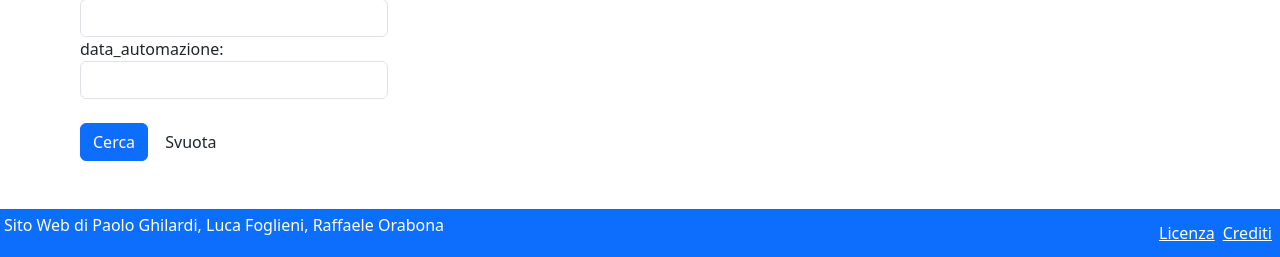
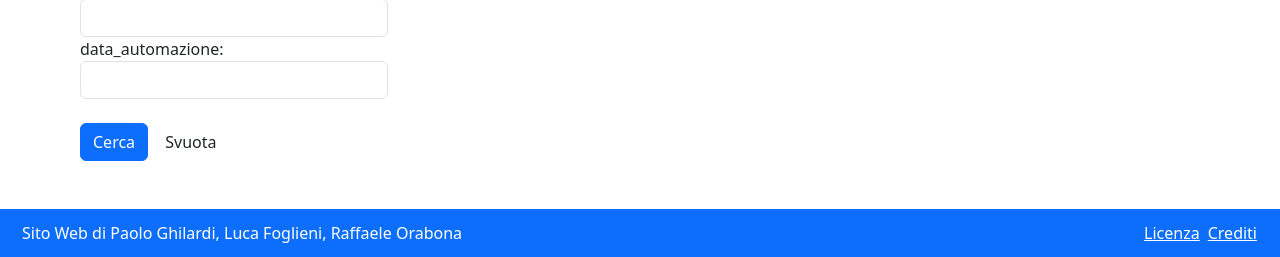
Before and after one commit to PerilousBooklet/progetto-pweb2, a Django app: page /app/casello in a window 1280 px wide. Shown: the part 543-800 px from the top of the page. Run offline with Django 4.2, Linux system fonts and the light colour scheme; tables that the repository leaves empty hold one stand-in row (values such as "Sample post"); a database or web service that is not in the repository returns one stand-in record (values such as "Sample title"); some libraries are stand-ins or nearby versions; some web fonts are replaced.

Commit message:
Sistema il footer.

```diff
--- a/autostrade/templates/footer.html
+++ b/autostrade/templates/footer.html
@@ -1,9 +1,9 @@
 <footer class="bg-primary p-1">
   <div class="d-flex align-items-center justify-content-between">
-    <div class="text-white">
-      <p>Sito Web di Paolo Ghilardi, Luca Foglieni, Raffaele Orabona</p>
+    <div class="p-2">
+      <span class="text-white" style="padding-left: 10px;">Sito Web di Paolo Ghilardi, Luca Foglieni, Raffaele Orabona</span>
     </div>
-    <div class="d-flex flex-row">
+    <div class="d-flex flex-row" style="padding-right: 15px;">
       <a href="licenza" class="text-white p-1">Licenza</a>
       <a href="crediti" class="text-white p-1">Crediti</a>
     </div>
```
